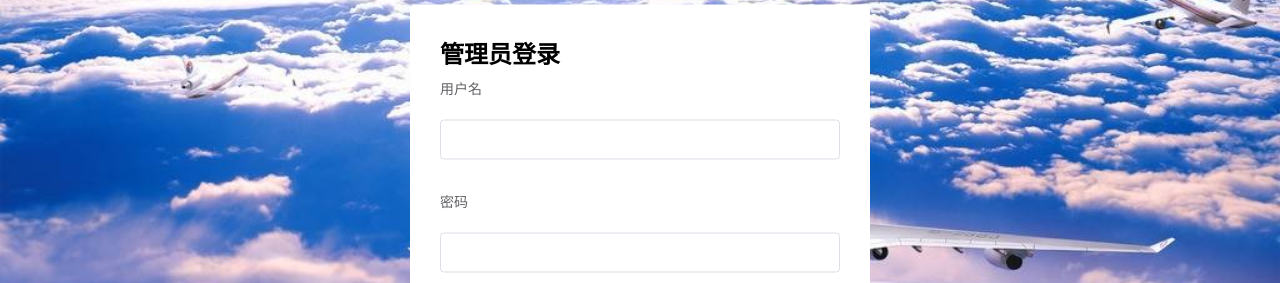
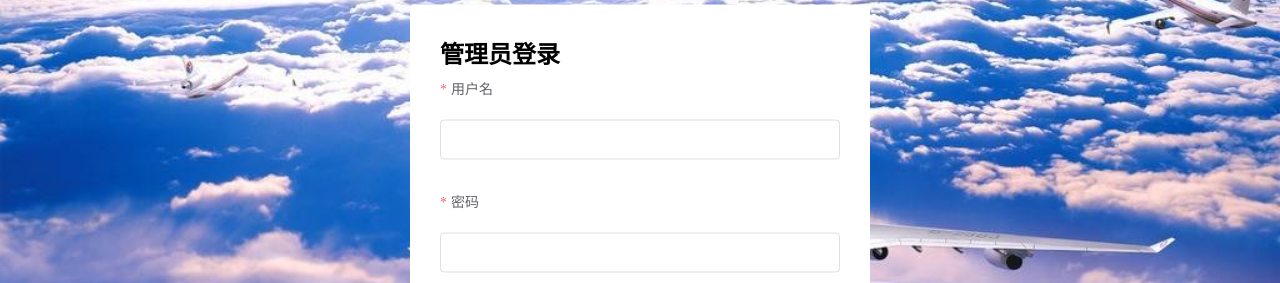
Before and after one commit to xiaopangzhi0630/shop2, a Vue app: page /#/login in a window 1280 px wide. Shown: the part 215-498 px from the top of the page. Built offline with nearby package versions, Linux system fonts and the light colour scheme.

Commit message:
登录表单验证

```diff
--- a/src/assets/js/http.js
+++ b/src/assets/js/http.js
@@ -41,7 +41,7 @@ httpServer.install = function (Vue) {
     // 添加响应拦截器
     axios.interceptors.response.use(function (response) {
         // 对响应数据做点什么
-        console.log("拦截器被触发----");
+        // console.log("拦截器被触发----");
 
         const {
             data,
--- a/src/components/login.vue
+++ b/src/components/login.vue
@@ -1,14 +1,14 @@
 <template>
   <div class="login-wrap">
-    <el-form class="login-form" label-position="top" label-width="80px" :model="formData">
+    <el-form :rules="rules" ref="ruleForm" class="login-form" label-position="top" label-width="80px" :model="formData">
       <h2>管理员登录</h2>
-      <el-form-item label="用户名">
+      <el-form-item label="用户名" prop="username">
         <el-input v-model="formData.username"></el-input>
       </el-form-item>
-      <el-form-item label="密码">
+      <el-form-item label="密码" prop="password">
         <el-input v-model="formData.password"></el-input>
       </el-form-item>
-      <el-button @click.prevent="headleLogin()" type="primary" class="login-btn">登录</el-button>
+      <el-button @click.prevent="headleLogin('ruleForm')" type="primary" class="login-btn">登录</el-button>
     </el-form>
   </div>
 </template>
@@ -21,16 +21,52 @@ export default {
       formData: {
         username: "",
         password: ""
+      },
+      // 验证规则
+      rules: {
+        username: [
+          { required: true, message: "请输入用户名", trigger: "blur" },
+          { min: 3, max: 5, message: "长度在 3 到 5 个字符", trigger: "blur" }
+        ],
+        password: [{ required: true, message: "请输入密码", trigger: "change" }]
       }
     };
   },
   methods: {
     // async 与await 把异步改的像同步
-    async headleLogin() {
+    async headleLogin(ruleForm) {
+      // // post发送请求, 携带this.formData请求体, 返回res
+      // const res = await this.$http.post("login", this.formData);
+      // // console.log(res);
+      // // 返回的结果解构赋值的写法
+      // const {
+      //   data: {
+      //     // data: { token },
+      //     data,
+      //     meta: { msg, status }
+      //   }
+      // } = res;
+      // if (status === 200) {
+      //   // 提示: token值目前不需要关心 把token永久存储
+      //   localStorage.setItem("logigUserName", data.username);
+      //   localStorage.setItem("token", data.token);
+      //   // console.log('sucess 发送成功')
+      //   // 发送请求成功, 渲染home.vue, 修改标识, js代码编程式导航
+      //   this.$router.push({
+      //     // name: 'home'
+      //     name: "welcome"
+      //   });
+      // } else {
+      //   // 用户名或密码错误  element-ui组件 提示信息
+      //   this.$message.error(msg);
+      // }
+
+      // 验证
+      this.$refs[ruleForm].validate(async valid => {
+        if (valid) {
           // post发送请求, 携带this.formData请求体, 返回res
           const res = await this.$http.post("login", this.formData);
-      console.log(res);
-
+          // console.log(res);
           // 返回的结果解构赋值的写法
           const {
             data: {
@@ -42,8 +78,6 @@ export default {
           if (status === 200) {
             // 提示: token值目前不需要关心 把token永久存储
             localStorage.setItem("logigUserName", data.username);
-
-
             localStorage.setItem("token", data.token);
             // console.log('sucess 发送成功')
             // 发送请求成功, 渲染home.vue, 修改标识, js代码编程式导航
@@ -51,11 +85,16 @@ export default {
               // name: 'home'
               name: "welcome"
             });
+          }
+          // else {
+          //   // 用户名或密码错误  element-ui组件 提示信息
+          //   this.$message.error(msg);
+          // }
         } else {
-        // 用户名或密码错误  element-ui组件 提示信息
-        //   console.log('err-- 发送失败')
-        this.$message.error(msg);
+          this.$message.error("用户名或密码错误!");
+          return false;
         }
+      });
     }
   }
 };
```
Lines whose indentation alone changed are shown as unchanged.
